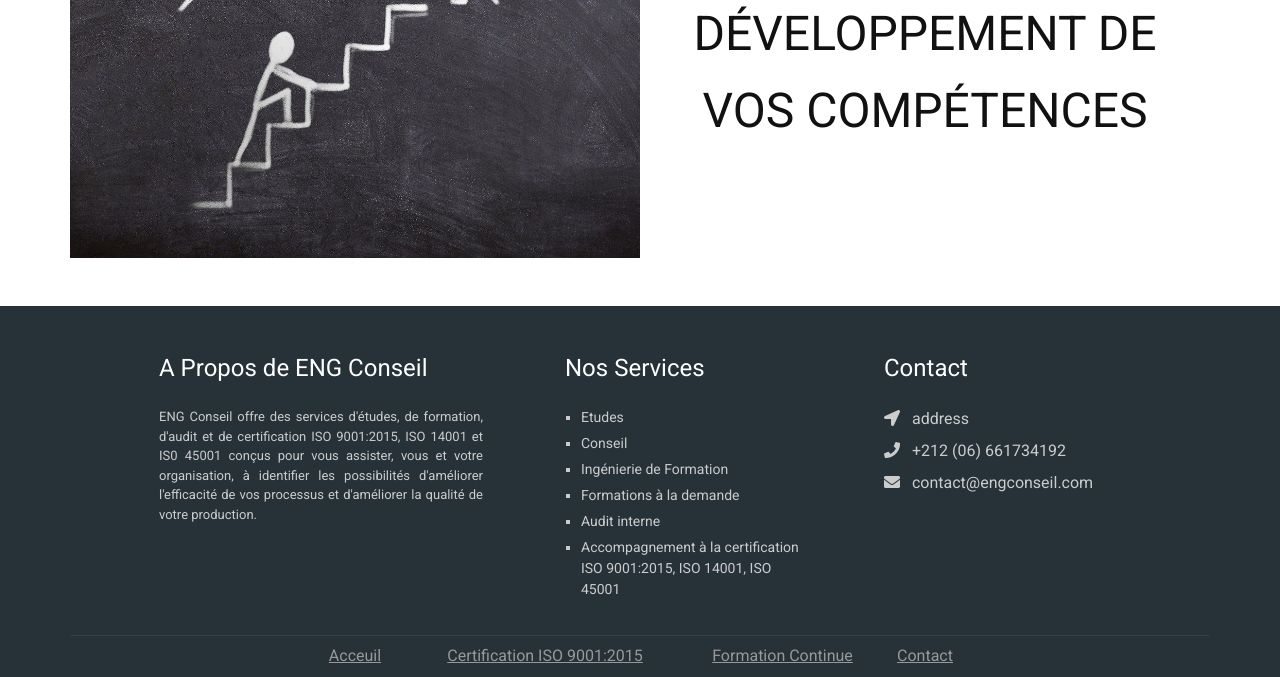
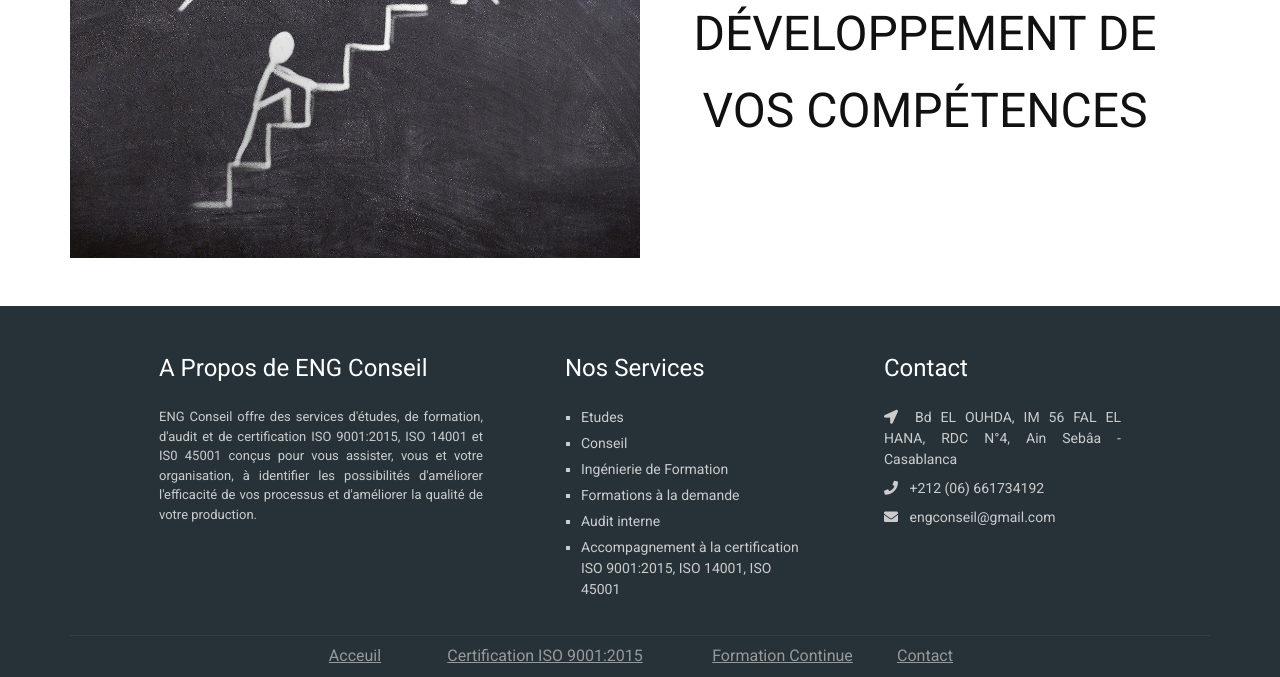
Before and after one commit to salma-py97/ENG-Conseil-with-Bootstrap-5, a plain HTML site: page Acceuil.html in a window 1280 px wide. Shown: the part 6029-6706 px from the top of the page. Drawn offline with nearby package versions, Linux system fonts and the light colour scheme.

Commit message:
updated footer content

```diff
--- a/Acceuil.css
+++ b/Acceuil.css
@@ -463,7 +463,8 @@ footer p {
 }
 
 .contact-inner{
-	font-size: 16px;
+	/* font-size: 16px; */
+	font-size: 14px;
 }
 
 .social-footer a {
--- a/Acceuil.html
+++ b/Acceuil.html
@@ -661,9 +661,9 @@
           </div>
           <div class="col-md-3">
             <h4 class="pt-5 pb-3 text-white">Contact</h4>
-            <p class="contact-inner"><i class="fa fa-location-arrow me-2"></i> address </p>
+            <p class="contact-inner"><i class="fa fa-location-arrow me-2"></i> Bd EL OUHDA, IM 56 FAL EL HANA, RDC N°4, Ain Sebâa - Casablanca </p>
             <p class="contact-inner"><i class="fa fa-phone me-2"></i>  +212 (06) 661734192  </p>
-            <p class="contact-inner"><i class="fa fa fa-envelope me-2"></i> contact@engconseil.com  </p>
+            <p class="contact-inner"><i class="fa fa fa-envelope me-2"></i> engconseil@gmail.com  </p>
           </div>
         </div>
       </section>
--- a/Certification.css
+++ b/Certification.css
@@ -306,7 +306,8 @@ footer p {
 }
 
 .contact-inner{
-	font-size: 16px;
+	/* font-size: 16px; */
+	font-size: 14px;
 }
 
 .social-footer a {
--- a/Contact.css
+++ b/Contact.css
@@ -181,7 +181,8 @@ footer p {
 }
 
 .contact-inner{
-	font-size: 16px;
+	/* font-size: 16px; */
+	font-size: 14px;
 }
 
 .social-footer a {
--- a/Formation.css
+++ b/Formation.css
@@ -262,7 +262,8 @@ footer p {
 }
 
 .contact-inner{
-	font-size: 16px;
+	/* font-size: 16px; */
+	font-size: 14px;
 }
 
 .social-footer a {
```
Also changed, not shown: Certification.html (+2 -2 lines), Contact.html (+2 -2 lines), Formation.html (+2 -2 lines), index.html (+2 -2 lines).
